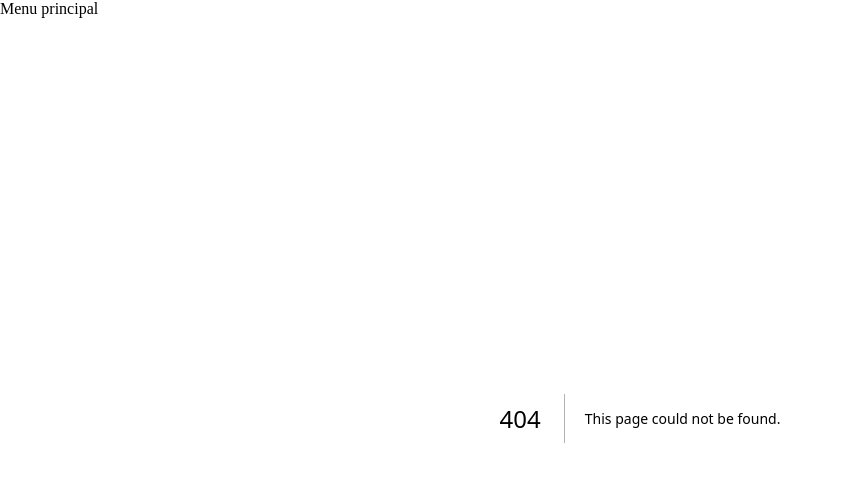
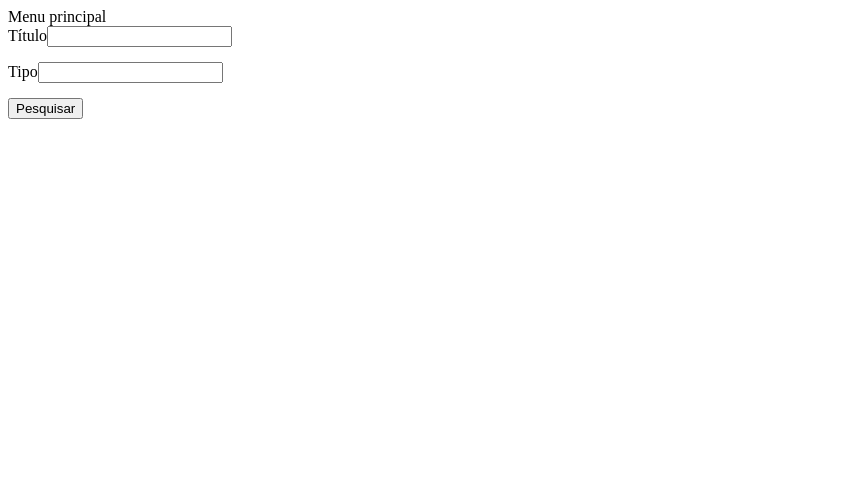
Before and after one commit to Giovanna-Melo/Programacao_web, a Next.js app in the folder next/: page /movieSearch in a window 1280 px wide. Before the commit this address had no page. Shown: the top 482 px of the page, without its empty margins (0-843 px from the left). Built offline with nearby package versions, Linux system fonts and the light colour scheme.

Commit message:
Receita 3a

```diff
--- /dev/null
+++ b/next/app/movieSearch/layout.js
@@ -0,0 +1,12 @@
+export const metadata = {
+    title: 'Receita 3a',
+    description: 'Generated by Next.js',
+  }
+
+  export default function RootLayout({ children }) {
+    return (
+      <html lang="en">
+        <body>{children}</body>
+      </html>
+    )
+  }
--- /dev/null
+++ b/next/app/movieSearch/page.js
@@ -0,0 +1,20 @@
+import Form from "next/form"
+export default async function MovieForm(){
+    return (
+        <Form action="/movies">
+            <div style={{ marginBottom: "15px" }}>
+            <label htmlFor="idTitleSearchKey">Título</label>
+            <input id="idTitleSearchKey" name="titleSearchKey"/>
+            </div>
+
+            <div style={{ marginBottom: "15px" }}>
+            <label htmlFor="idType">Tipo</label>
+            <input id="idType" name="type"/>
+            </div>
+
+            <div>
+            <button type="submit">Pesquisar</button>
+            </div>
+        </Form>
+    )
+}
```
Also changed, not shown: next/app/movies/layout.js (+9 -2 lines).
